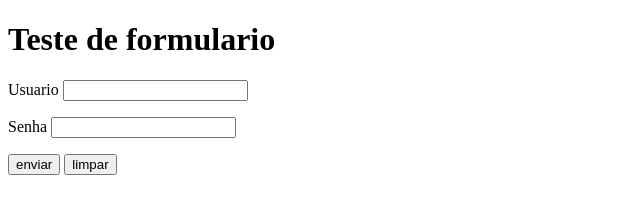
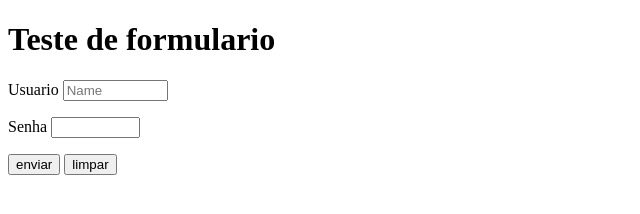
Before and after one commit to viniciusmoraesdev/html-css, a plain HTML site: page exercicios/Ex. 025/form002.html in a window 1280 px wide. Shown: the whole page, without its empty margins (0-640 px from the left). Drawn offline with Linux system fonts and the light colour scheme.

Commit message:
senhas e inputs

```diff
--- a/exercicios/Ex. 025/form002.html
+++ b/exercicios/Ex. 025/form002.html
@@ -7,15 +7,15 @@
 </head>
 <body>
     <h1>Teste de formulario</h1>
-    <form action="cadastro.php" method="get">
+    <form action="cadastro.php" method="post" autocomplete="on">
     <p>
         <label for="iusu">Usuario</label>
-        <input type="text" name="usu" id="iusu">
+        <input type="text" name="usu" id="iusu" required minlength="8" maxlength="15" size="10" placeholder="Name" autocomplete="username">
     </p>
 
     <p>
        <label for="isen">Senha</label>
-       <input type="password" name="sen" id="isen">
+       <input type="password" name="sen" id="isen" required minlength="8" maxlength="20" size="8" autocomplete="current-password">
     </p>
 
     <input type="submit" value="enviar">
```
